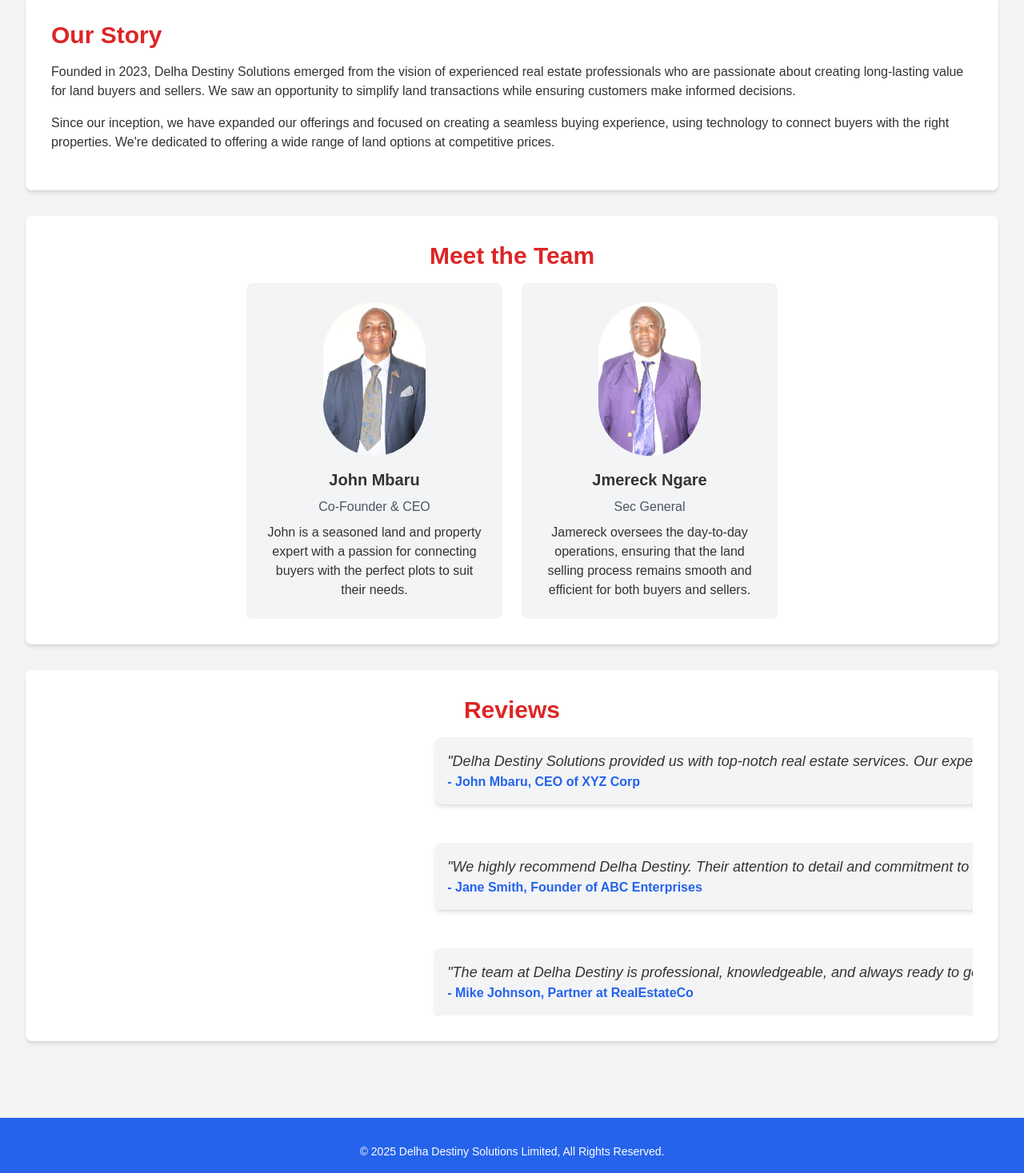
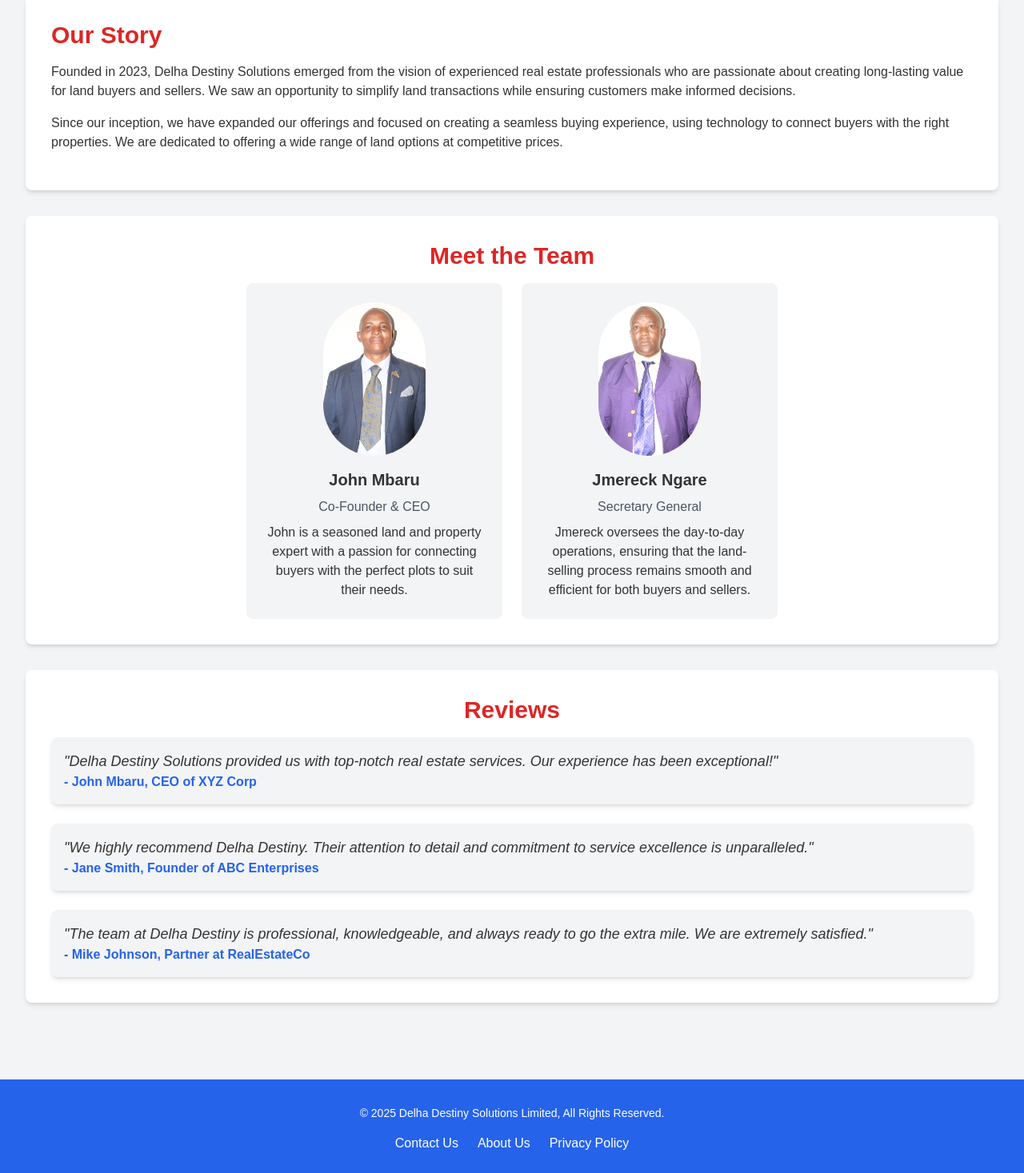
Before and after one commit to DANCANKARANI/delha-frontend, a Next.js app: page /about in a window 1280 px wide. Shown: the part 410-1877 px from the top of the page at 80% size. Built offline with nearby package versions, Linux system fonts and the light colour scheme.

Commit message:
my changes

```diff
--- a/app/about/page.tsx
+++ b/app/about/page.tsx
@@ -31,7 +31,7 @@ const AboutUsPage = () => {
               Founded in 2023, Delha Destiny Solutions emerged from the vision of experienced real estate professionals who are passionate about creating long-lasting value for land buyers and sellers. We saw an opportunity to simplify land transactions while ensuring customers make informed decisions.
             </p>
             <p className="mb-4">
-              Since our inception, we have expanded our offerings and focused on creating a seamless buying experience, using technology to connect buyers with the right properties. We're dedicated to offering a wide range of land options at competitive prices.
+              Since our inception, we have expanded our offerings and focused on creating a seamless buying experience, using technology to connect buyers with the right properties. We are dedicated to offering a wide range of land options at competitive prices.
             </p>
           </section>
 
@@ -56,47 +56,44 @@ const AboutUsPage = () => {
               <div className="bg-gray-100 p-6 rounded-lg text-center max-w-xs w-full sm:w-1/2 md:w-1/3 lg:w-1/3">
                 <Image
                   src="/sec-general.jpg"
-                  alt="Team Member 2"
+                  alt="Secretary General"
                   width={128}
                   height={128}
                   className="mx-auto mb-4 rounded-full object-cover"
                 />
                 <h3 className="text-xl font-semibold mb-2">Jmereck Ngare</h3>
-                <p className="text-gray-600">Sec General</p>
+                <p className="text-gray-600">Secretary General</p>
                 <p className="mt-2">
-                 Jamereck oversees the day-to-day operations, ensuring that the land selling process remains smooth and efficient for both buyers and sellers.
+                  Jmereck oversees the day-to-day operations, ensuring that the land-selling process remains smooth and efficient for both buyers and sellers.
                 </p>
               </div>
             </div>
           </section>
 
-          {/* Moving Reviews Section */}
+          {/* Reviews Section */}
           <section className="bg-white p-8 rounded-lg shadow-md mb-8">
             <h2 className="text-3xl font-semibold mb-4 text-red-600 text-center">Reviews</h2>
-            <div className="overflow-hidden">
-              <div className="animate-move-right-to-left space-y-12">
+            <div className="space-y-6">
               <div className="testimonial p-4 bg-gray-100 rounded-lg shadow-md hover:scale-105 transition-all duration-300">
                 <p className="italic text-lg">
-                    "Delha Destiny Solutions provided us with top-notch real estate services. Our experience has been exceptional!"
+                  &quot;Delha Destiny Solutions provided us with top-notch real estate services. Our experience has been exceptional!&quot;
                 </p>
                 <p className="font-bold text-blue-600">- John Mbaru, CEO of XYZ Corp</p>
               </div>
               <div className="testimonial p-4 bg-gray-100 rounded-lg shadow-md hover:scale-105 transition-all duration-300">
                 <p className="italic text-lg">
-                    "We highly recommend Delha Destiny. Their attention to detail and commitment to service excellence is unparalleled."
+                  &quot;We highly recommend Delha Destiny. Their attention to detail and commitment to service excellence is unparalleled.&quot;
                 </p>
                 <p className="font-bold text-blue-600">- Jane Smith, Founder of ABC Enterprises</p>
               </div>
               <div className="testimonial p-4 bg-gray-100 rounded-lg shadow-md hover:scale-105 transition-all duration-300">
                 <p className="italic text-lg">
-                    "The team at Delha Destiny is professional, knowledgeable, and always ready to go the extra mile. We are extremely satisfied."
+                  &quot;The team at Delha Destiny is professional, knowledgeable, and always ready to go the extra mile. We are extremely satisfied.&quot;
                 </p>
                 <p className="font-bold text-blue-600">- Mike Johnson, Partner at RealEstateCo</p>
               </div>
             </div>
-            </div>
           </section>
-
         </div>
       </main>
       <Footer />
--- a/app/admin-xyz/page.tsx
+++ b/app/admin-xyz/page.tsx
@@ -6,6 +6,7 @@ import Footer from "../component/footer";
 import Navbar from "../component/navbar";
 import { useRouter } from "next/navigation";
 import { useAuth } from "../context/authContext";
+import Image from "next/image";
 
 interface Land {
   id: string;
@@ -206,7 +207,7 @@ const AdminDashboard = () => {
               <input type="text" name="price" value={newListing.price} onChange={handleInputChange} placeholder="Price" className="border p-2 w-full mb-2" />
               <input type="text" name="location" value={newListing.location} onChange={handleInputChange} placeholder="Location" className="border p-2 w-full mb-2" />
               <input type="file" onChange={handleImageChange} className="border p-2 w-full mb-2" />
-              {imagePreview && <img src={imagePreview} alt="Preview" className="w-32 h-32 object-cover mb-2" />}
+              {imagePreview && <Image src={imagePreview} alt="Preview" className="w-32 h-32 object-cover mb-2" />}
               <div className="flex space-x-2">
                 <button onClick={handleAddListing} className="bg-green-500 text-white px-4 py-2 rounded">Save</button>
                 <button onClick={() => setShowAddForm(false)} className="bg-gray-500 text-white px-4 py-2 rounded">Cancel</button>
@@ -224,7 +225,7 @@ const AdminDashboard = () => {
               <input type="text" name="price" value={editingLand.price} onChange={handleInputChange} placeholder="Price" className="border p-2 w-full mb-2" />
               <input type="text" name="location" value={editingLand.location} onChange={handleInputChange} placeholder="Location" className="border p-2 w-full mb-2" />
               <input type="file" onChange={handleImageChange} className="border p-2 w-full mb-2" />
-              {imagePreview && <img src={imagePreview} alt="Preview" className="w-32 h-32 object-cover mb-2" />}
+              {imagePreview && <Image src={imagePreview} alt="Preview" className="w-32 h-32 object-cover mb-2" />}
               <div className="flex space-x-2">
                 <button onClick={handleUpdateListing} className="bg-green-500 text-white px-4 py-2 rounded">Update</button>
                 <button onClick={() => setEditingLand(null)} className="bg-gray-500 text-white px-4 py-2 rounded">Cancel</button>
@@ -252,7 +253,7 @@ const AdminDashboard = () => {
                   <td className="p-3">{land.size}</td>
                   <td className="p-3">{land.price}</td>
                   <td className="p-3">
-                    <img src={land.image_url} alt={land.title} className="w-16 h-16 object-cover" />
+                    <Image src={land.image_url} alt={land.title} className="w-16 h-16 object-cover" />
                   </td>
                   <td className="p-3 space-x-2">
                     <button onClick={() => handleEditClick(land)} className="bg-blue-500 text-white px-3 py-1 rounded">Edit</button>
--- a/app/contact/page.tsx
+++ b/app/contact/page.tsx
@@ -10,7 +10,7 @@ export default function Contact() {
     message: "",
   });
 
-  const handleChange = (e: { target: { name: any; value: any } }) => {
+  const handleChange = (e: React.ChangeEvent<HTMLInputElement | HTMLTextAreaElement>) => {
     setFormData({ ...formData, [e.target.name]: e.target.value });
   };
 
--- a/app/login/page.tsx
+++ b/app/login/page.tsx
@@ -31,9 +31,13 @@ const LoginPage = () => {
       login();
       // Redirect to admin dashboard
       router.push("/admin-xyz");
-    } catch (err: any) {
-      setError(err.message);
-    }
+    } catch (err: unknown) {
+        if (err instanceof Error) {
+          setError(err.message);
+        } else {
+          setError("An unexpected error occurred.");
+        }
+      }
   };
 
   return (
--- a/app/not-found.tsx
+++ b/app/not-found.tsx
@@ -14,7 +14,7 @@ const PageNotFound = () => {
           <h1 className="text-5xl font-bold text-red-600 mb-4">404</h1>
           <h2 className="text-2xl font-semibold text-gray-800 mb-6">Page Not Found</h2>
           <p className="text-gray-600 mb-6">
-            Sorry, the page you're looking for does not exist or has been moved.
+            Sorry, the page you&rsquo;re looking for does not exist or has been moved.
           </p>
           <Link href="/" passHref>
             <button className="px-6 py-2 bg-red-600 text-white font-semibold rounded-md hover:bg-red-700 transition-colors duration-300">
```
Lines whose indentation alone changed are shown as unchanged.
